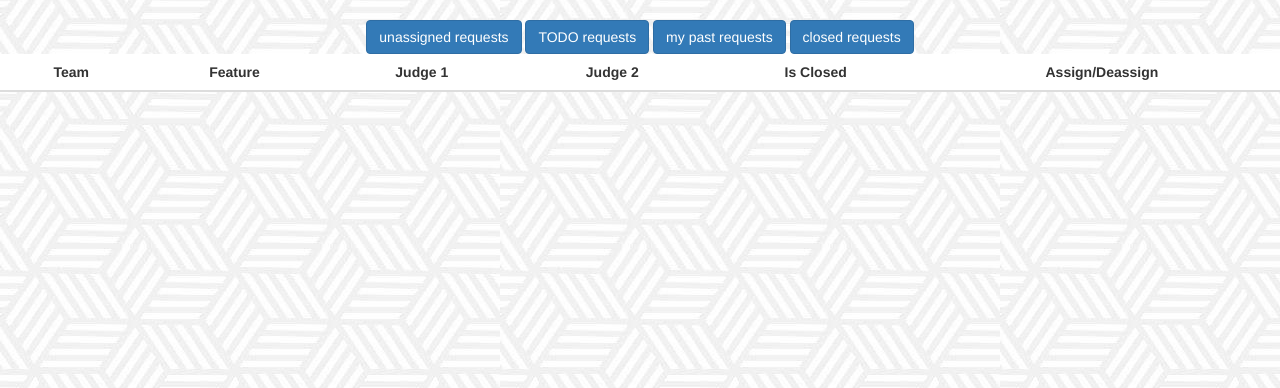
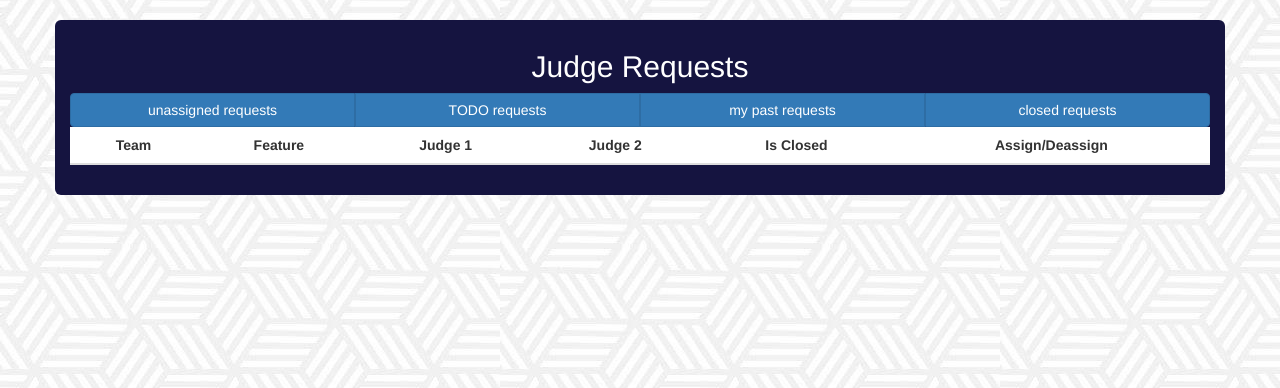
Before and after one commit to altostratous/gatuino-scoreboard, a Django app: template jury/templates/judge_requests_list.html in a window 1280 px wide. Shown: the part 52-440 px from the top of the page. Run offline with Django 3.2, Linux system fonts and the light colour scheme; the template is opened without the code that fills it, so the values that code supplies are empty; parts of the project's set-up code (start-up, migrations or seed data) failed here and were passed over; some libraries are stand-ins or nearby versions.

Commit message:
better ui

```diff
--- a/features/templates/feature.html
+++ b/features/templates/feature.html
@@ -8,7 +8,7 @@
 {% endblock %}
 {% block content %}
 
-<div align="center" class="jumbotron container img-rounded" style="background-color: lightgray">
+<div align="center" class="jumbotron container img-rounded blue">
 <h2>Judge requests history of {{ feature }}</h2>    </br>    </br>
 <table class="table table-hover table-responsive table-striped" style="background-color: white">
     <thead>
--- a/jury/templates/judge_requests_list.html
+++ b/jury/templates/judge_requests_list.html
@@ -7,12 +7,13 @@
     class="active"
 {% endblock %}
 {% block content %}
-
-<div align="center">
-    <a href="?filter=unassigned"><button type="button" class="btn {% if filter == 'unassigned' %} btn-info {% else %} btn-primary {% endif %}">unassigned requests</button></a>
-    <a href="?filter=todo"><button type="button" class="btn {% if filter == 'todo' %} btn-info {% else %} btn-primary {% endif %}">TODO requests</button></a>
-    <a href="?filter=past"><button type="button" class="btn {% if filter == 'past' %} btn-info {% else %} btn-primary {% endif %}">my past requests</button></a>
-    <a href="?filter=closed"><button type="button" class="btn {% if filter == 'closed' %} btn-info {% else %} btn-primary {% endif %}">closed requests</button></a>
+<div class="container jumbotron blue img-rounded">
+<h2 align="center">Judge Requests</h2>
+<div class="btn-group btn-group-justified">
+    <a href="?filter=unassigned" class="btn {% if filter == 'unassigned' %} btn-info {% else %} btn-primary {% endif %}">unassigned requests</a>
+    <a href="?filter=todo" class="btn {% if filter == 'todo' %} btn-info {% else %} btn-primary {% endif %}">TODO requests</a>
+    <a href="?filter=past" class="btn {% if filter == 'past' %} btn-info {% else %} btn-primary {% endif %}">my past requests</a>
+    <a href="?filter=closed" class="btn {% if filter == 'closed' %} btn-info {% else %} btn-primary {% endif %}">closed requests</a>
 </div>
 
 <table class="table table-hover table-responsive table-striped" style="background-color: white">
@@ -50,5 +51,5 @@
     {% endfor %}
     </tbody>
 </table>
-
+</div>
 {% endblock %}
--- a/static/style.css
+++ b/static/style.css
@@ -4,10 +4,22 @@
     td{
       text-align: center;
     }
+    h2{
+        color:white;
+    }
+    h3{
+        color:white;
+    }
+    label{
+        color:white;
+    }
     .blue {
         background-color: #151440;
     }
-
+    .jumbotron{
+        padding-top: 10px;
+        padding-bottom: 10px;
+    }
 .navbar-inverse {
   background-color: #151440;
   border-color: #292854;
--- a/teams/templates/judge_request.html
+++ b/teams/templates/judge_request.html
@@ -7,7 +7,7 @@
     class="active"
 {% endblock %}
 {% block content %}
-    <div align="center" class="jumbotron container img-rounded" style="background-color: lightgray">
+    <div align="center" class="jumbotron container img-rounded blue">
 <h2>Your last judge requests</h2>
     </br>
 <table class="table table-hover table-responsive table" style="background-color: white">
```
Also changed, not shown: jury/templates/judging.html (+5 -6 lines).
